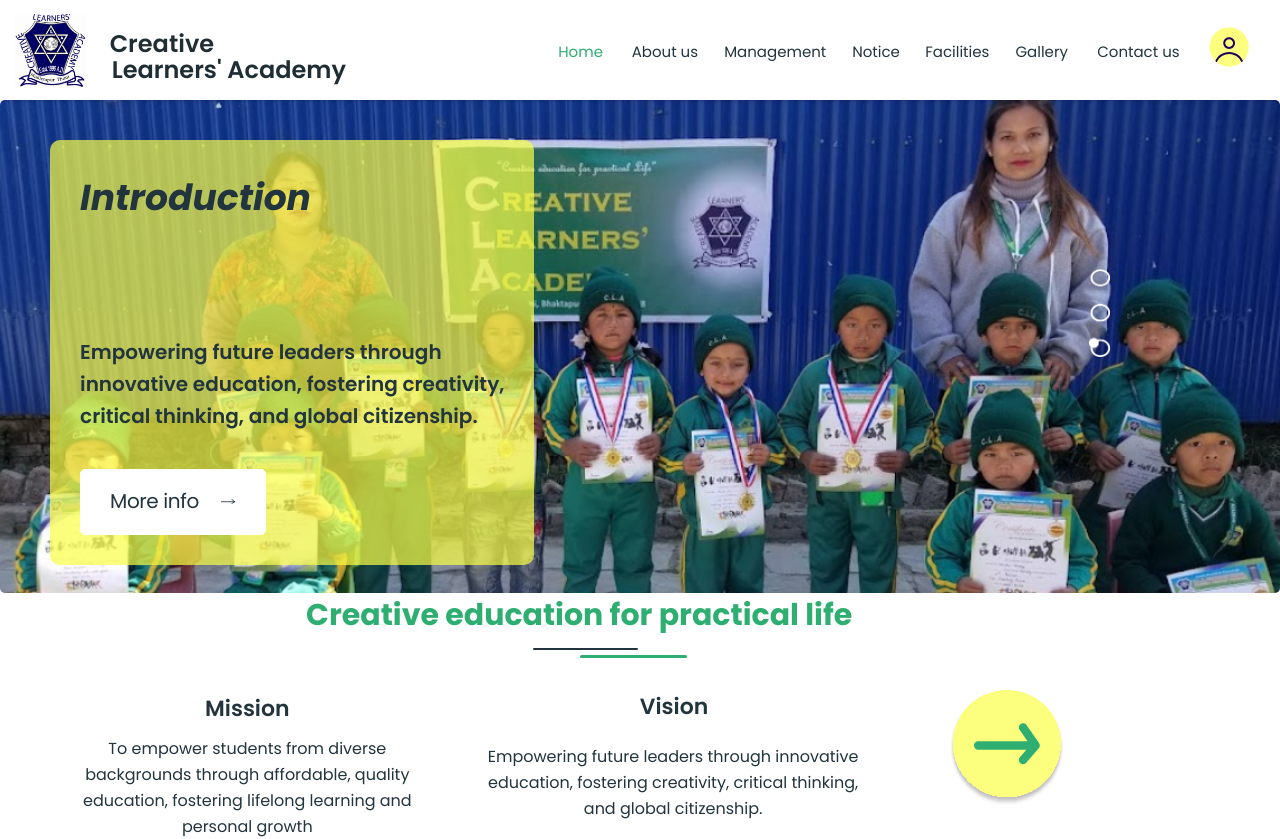
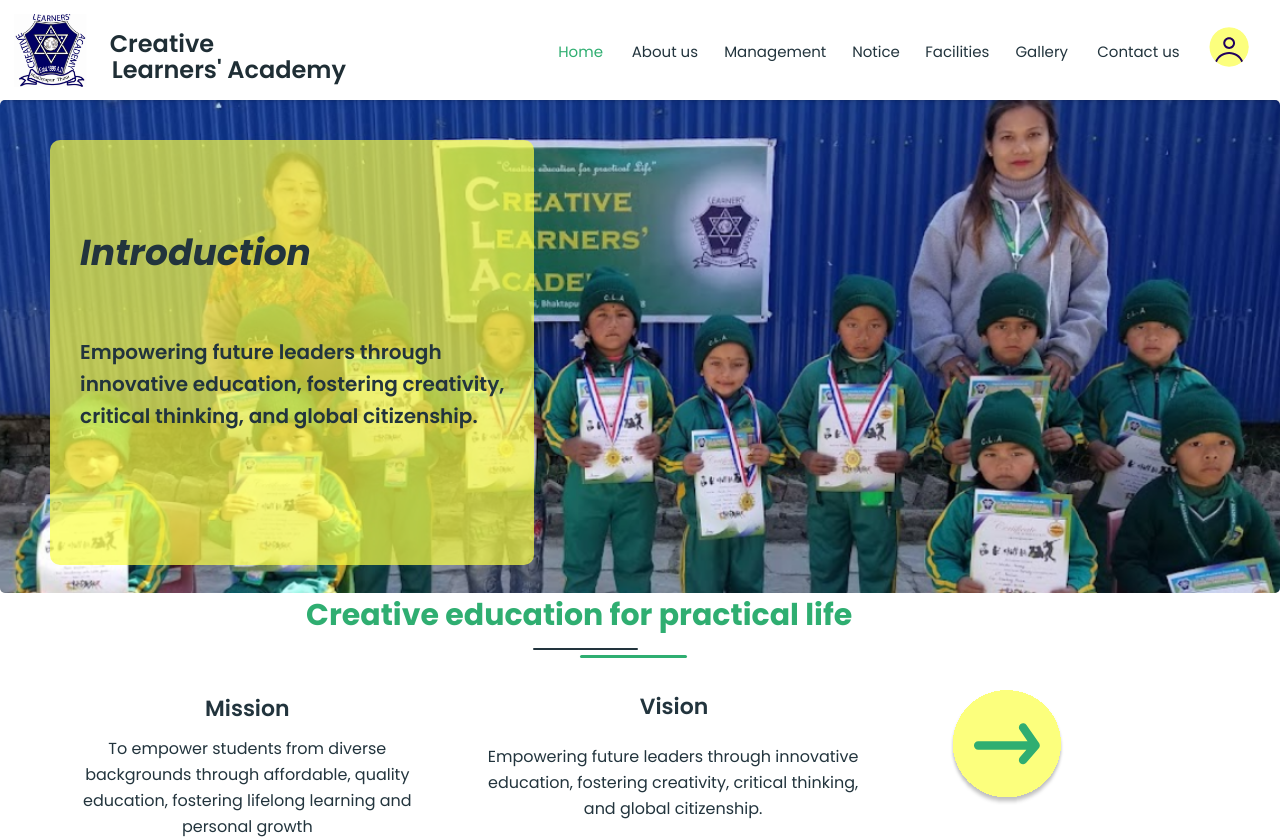
Before and after one commit to KritShr/school-web-frontend, a React (Vite) app: page / in a window 1280 px wide. Shown: the top 839 px of the page. Built offline with nearby package versions, Linux system fonts and the light colour scheme.

Commit message:
del: landingpage subheader의 불필요한 버튼 삭제

```diff
--- a/src/layout/SubHeader/LandingSubHeader.jsx
+++ b/src/layout/SubHeader/LandingSubHeader.jsx
@@ -8,18 +8,9 @@ const FrameComponent = ({ className = "" }) => {
       <div className={styles.image}>
         <img className={styles.vectorIcon} alt="" src="/vector@2x.png" />
         <div className={styles.promoBackground} />
-        <img
-          className={styles.radioButtonIcon}
-          loading="lazy"
-          alt=""
-          src="/radio-button@2x.png"
-        />
         <div className={styles.rectangleParent}>
           <div className={styles.frameChild} />
-          <button className={styles.button}>
-            <div className={styles.moreInfo}>More info</div>
-            <img className={styles.infoIcon} alt="" src="/info-icon.svg" />
-          </button>
+
           <div className={styles.text}>
             <span className={styles.textTxt}>
               <span>{`Empowering future leaders through `}</span>
@@ -29,7 +20,8 @@ const FrameComponent = ({ className = "" }) => {
               </span>
             </span>
           </div>
-          <h2 className={styles.tittle}>Introduction</h2>
+
+          <h2 className={styles.tittle}><br/><br/>Introduction</h2>
         </div>
       </div>
     </section>
```
